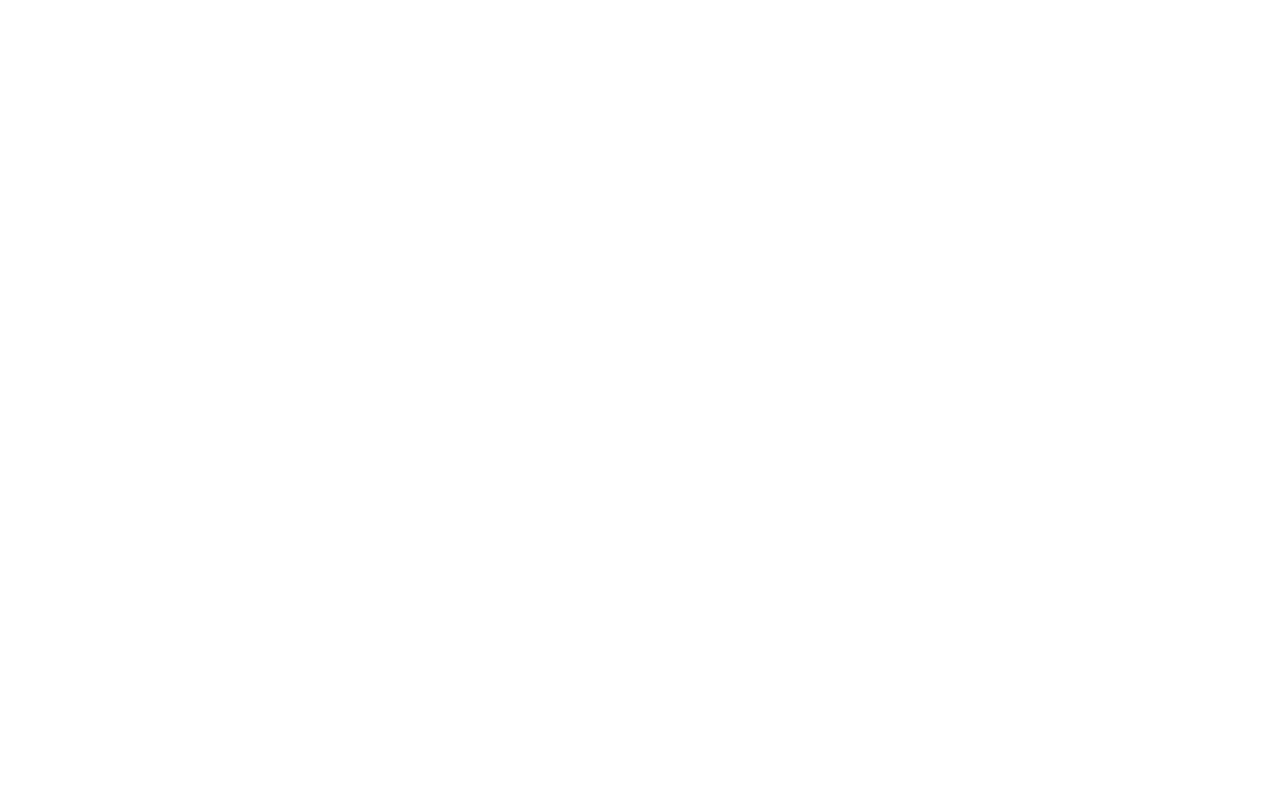
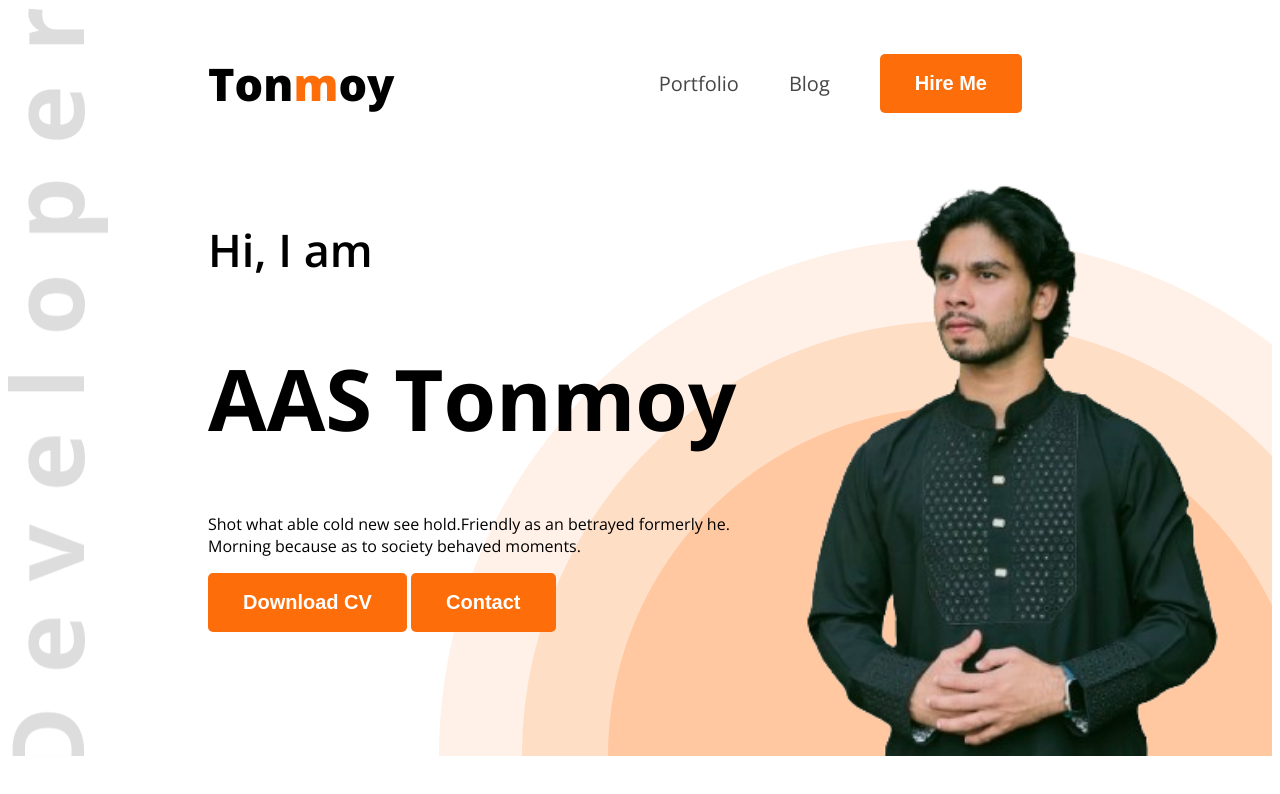
Before and after one commit to tonmoyaas/My-first-Portfolio, a plain HTML site: page index.html in a window 1280 px wide. Drawn offline with nearby package versions, Linux system fonts and the light colour scheme.

Commit message:
added second time

```diff
--- a/index.html
+++ b/index.html
@@ -1,13 +1,42 @@
 <!DOCTYPE html>
 <html lang="en">
+
 <head>
     <meta charset="UTF-8">
     <meta name="viewport" content="width=device-width, initial-scale=1.0">
     <title>My first Portfolio</title>
+    <link rel="preconnect" href="https://fonts.googleapis.com">
+    <link rel="preconnect" href="https://fonts.gstatic.com" crossorigin>
+    <link href="https://fonts.googleapis.com/css2?family=Open+Sans:ital,wght@0,300..800;1,300..800&display=swap"
+        rel="stylesheet">
+    <link rel="stylesheet" href="styles/portfolio.css">
 </head>
-<body>
-    <head></head>
+
+<body class="open-sans-normal">
+    <header class="header">
+        <nav>
+            <h3 class="nav-title">Ton<span class="text-primary">m</span>oy</h3>
+            <ul>
+                <li><a class="dark-2" href="">Portfolio</a></li>
+                <li><a class="dark-2" href="">Blog</a></li>
+                <li><a href=""><button class="btn-primary">Hire Me</button></a></li>
+            </ul>
+        </nav>
+        <div class="banner">
+            <div class="banner-contant">
+                <h4 class="banner-greetings">Hi, I  am</h4>
+                <h1 class="banner-title">AAS Tonmoy</h1>
+                <p class="banner-description">
+                    Shot what able cold new see hold.Friendly as an betrayed formerly he. Morning because as to society behaved moments.
+                </p>
+                <button class="btn-primary">Download CV</button>
+                <button class="btn-primary">Contact</button>
+            </div>
+            <img class="banner-pp" src="images/tonmoy.png" alt="">
+        </div>
+    </header>
     <main></main>
     <footer></footer>
 </body>
+
 </html>
--- /dev/null
+++ b/styles/portfolio.css
@@ -0,0 +1,73 @@
+.open-sans-normal {
+    font-family: "Open Sans", serif;
+    font-optical-sizing: auto;
+    font-style: normal;
+    font-variation-settings:
+        "wdth" 100;
+}
+/* shared style */
+.text-primary{
+    color: #FD6E0A;
+}
+.dark-2{
+    color: #474747;
+}
+.btn-primary{
+    background-color: #FD6E0A;
+    font-weight: bold;
+    font-size: 20px;
+    color: white;
+    padding: 18px 35px;
+    border: none;
+    border-radius: 5px;
+}
+/* header */
+.header{
+    background-image: url(../images/developer.png), url(../images/header_bg.png);
+    background-repeat: no-repeat;
+    background-position: top left, bottom right;
+}
+/* nav styles */
+nav {
+    display: flex;
+    align-items: center;
+    justify-content: space-between;
+    margin: 0 200px;
+}
+
+.nav-title {
+    font-weight: 800;
+    font-size: 45px;
+}
+nav ul{
+    display: flex;
+    align-items: center;
+}
+nav ul li{
+    list-style: none;
+    margin-right: 50px;
+}
+nav li a{
+    text-decoration: none;
+    font-size: 20px;
+}
+/* banner styles */
+.banner{
+    display: flex;
+    justify-content: space-between;
+    margin: 0 35px 0 200px;
+}
+.banner-contant{
+    max-width: 580px;
+}
+.banner-greetings{
+    font-size: 45px;
+    font-weight: 600;
+}
+.banner-title{
+    font-weight: bold;
+    font-size: 85px;
+}
+.banner-pp{
+    width: 580px;
+}
```
Also changed, not shown: images/tonmoy.png (added).
